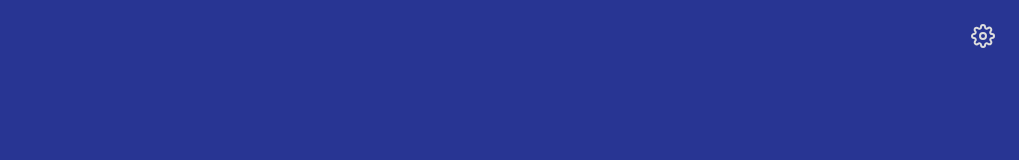
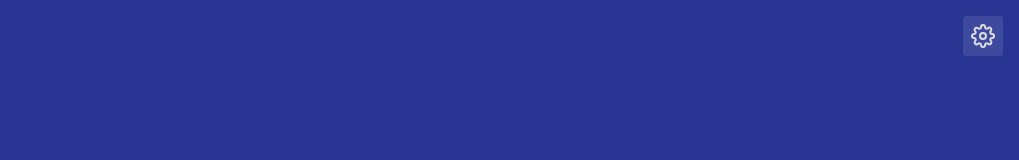
Before and after one commit to amcolash/pathofduplicates2, a React (Create React App) app: page / in a window 1280 px wide. Shown: the top 160 px of the page, without its empty margins (261-1280 px from the left). Built offline with nearby package versions, Linux system fonts and the light colour scheme.

Commit message:
nicer buttons, add alt text, etc

```diff
--- a/src/Duplicates.css
+++ b/src/Duplicates.css
@@ -3,7 +3,7 @@
 }
 
 .error {
-  color: red;
+  color: rgb(180, 0, 0);
 }
 
 .results {
@@ -29,7 +29,7 @@
   width: 2rem;
   height: 2rem;
   padding: 0.5rem;
-  border: 0.1rem solid rgba(25, 26, 150, 0.5);
+  border: 0.1rem solid #4527a0;
   border-radius: 0.2rem;
 }
 
--- a/src/Duplicates.js
+++ b/src/Duplicates.js
@@ -63,7 +63,7 @@ export default class Duplicates extends React.Component {
           <div className="results">
             {data.map((dupe) => (
               <div className="item" key={dupe.item.id}>
-                <img src={dupe.item.icon} className="icon" />
+                <img src={dupe.item.icon} className="icon" alt="icon" />
                 <div>
                   <span>{dupe.item.typeLine}</span>
                   <br />
--- a/src/SettingsComponent.css
+++ b/src/SettingsComponent.css
@@ -1,9 +1,17 @@
 .settingsIcon {
+  position: absolute;
+  top: 1rem;
+  right: 1rem;
+  padding: 0.5rem;
+  border-radius: 0.2rem;
   color: #ddd;
-  position: absolute;
-  top: 1.5rem;
-  right: 1.5rem;
+  background: rgba(255, 255, 255, 0.1);
   cursor: pointer;
+  transition: all 0.25s;
+}
+
+.settingsIcon:hover {
+  background: rgba(255, 255, 255, 0.15);
 }
 
 .inputItem {
--- a/src/index.css
+++ b/src/index.css
@@ -23,6 +23,12 @@ button {
   padding: 0.75rem;
   border-radius: 0.3rem;
   font-size: 1rem;
+  transition: all 0.25s;
+  cursor: pointer;
+}
+
+button:not(:disabled):hover {
+  filter: brightness(1.2);
 }
 
 button:disabled {
```
